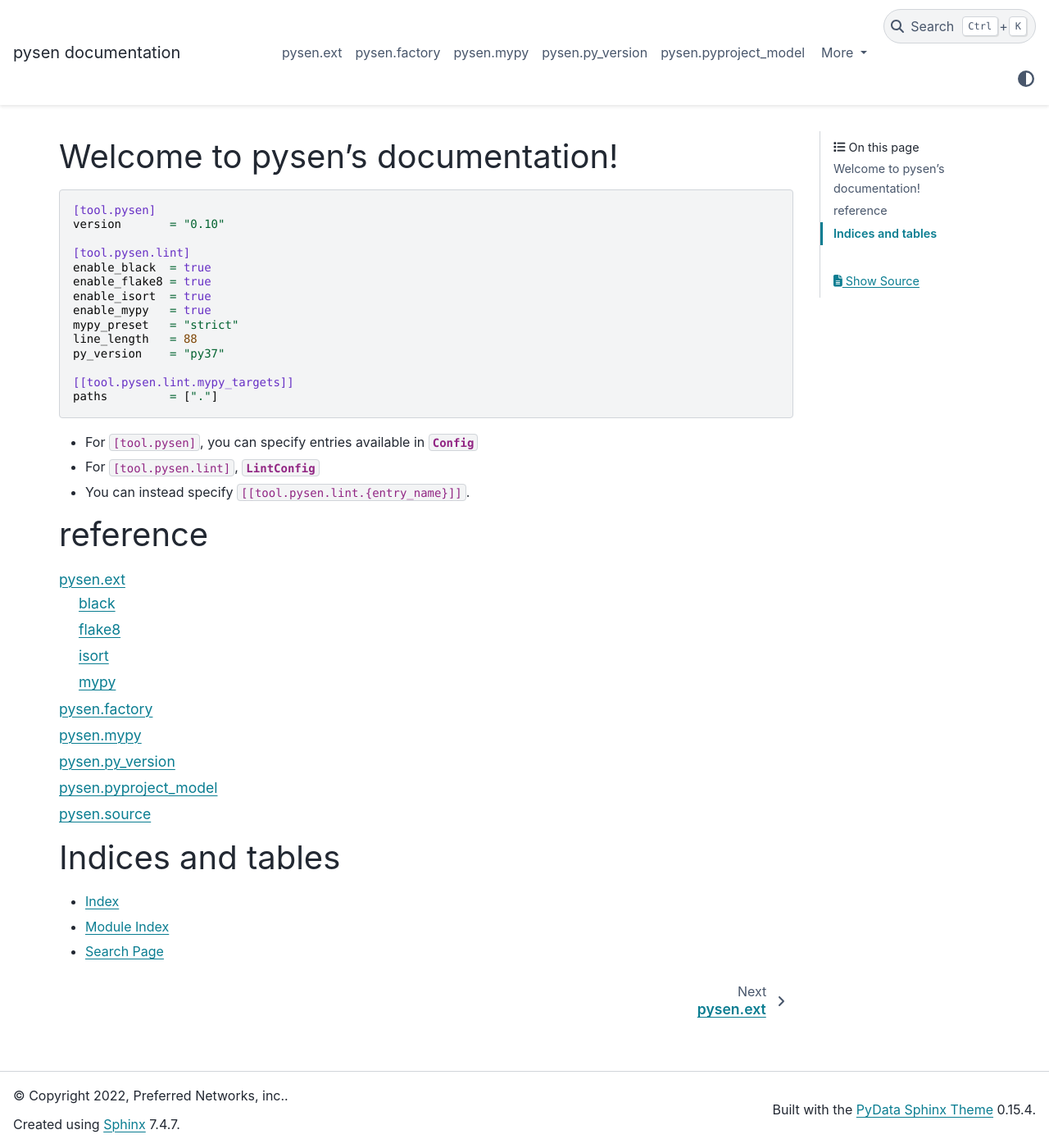
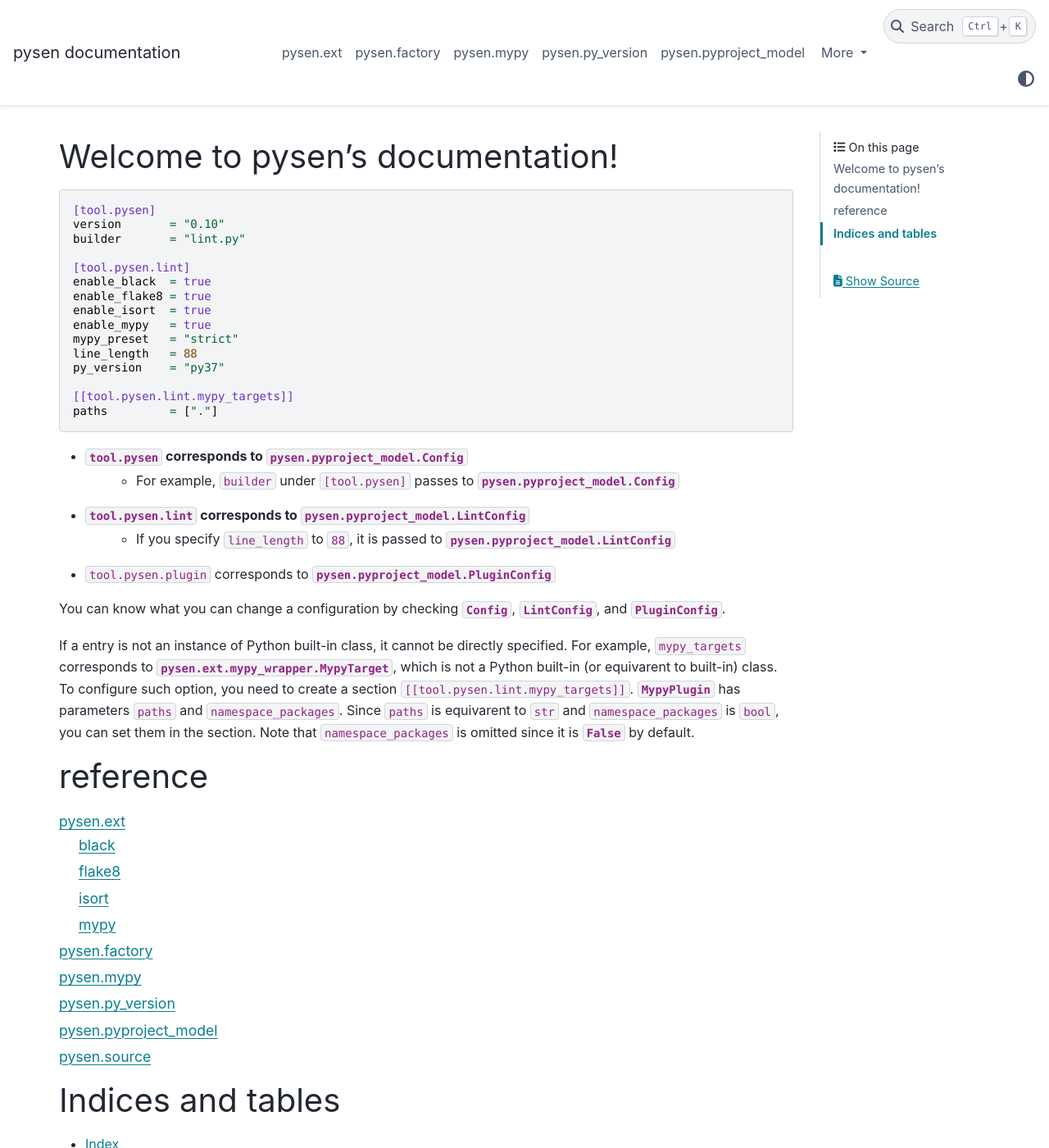
Before and after one commit to pfnet/pysen, a Sphinx documentation site: the page built from docs/source/index.rst, in a window 1280 px wide and 1400 px high. Shown: the whole window at 82% size. Built offline with Sphinx 7.4.7 and the PyData theme 0.15.4, drawn with Linux system fonts in a browser that asks for light colours.

Commit message:
Update how to configure

```diff
--- a/docs/source/index.rst
+++ b/docs/source/index.rst
@@ -10,6 +10,7 @@
 
    [tool.pysen]
    version       = "0.10"
+   builder       = "lint.py"
 
    [tool.pysen.lint]
    enable_black  = true
@@ -24,9 +25,23 @@
    paths         = ["."]
 
 
-- For ``[tool.pysen]``, you can specify entries available in :class:`~pysen.pyproject_model.Config`
-- For ``[tool.pysen.lint]``, :class:`~pysen.pyproject_model.LintConfig`
-- You can instead specify ``[[tool.pysen.lint.{entry_name}]]``.
+- ``tool.pysen`` corresponds to :class:`pysen.pyproject_model.Config`
+   - For example, ``builder`` under ``[tool.pysen]`` passes to :class:`pysen.pyproject_model.Config`
+
+- ``tool.pysen.lint`` corresponds to :class:`pysen.pyproject_model.LintConfig`
+   - If you specify ``line_length`` to ``88``, it is passed to :class:`pysen.pyproject_model.LintConfig`
+
+- ``tool.pysen.plugin`` corresponds to :class:`pysen.pyproject_model.PluginConfig`
+
+You can know what you can change a configuration by checking :class:`~pysen.pyproject_model.Config`,
+:class:`~pysen.pyproject_model.LintConfig`, and :class:`~pysen.pyproject_model.PluginConfig`.
+
+If a entry is not an instance of Python built-in class, it cannot be directly specified.
+For example, ``mypy_targets`` corresponds to :class:`pysen.ext.mypy_wrapper.MypyTarget`, which is not a Python built-in (or equivarent to built-in) class.
+To configure such option, you need to create a section ``[[tool.pysen.lint.mypy_targets]]``.
+:class:`~pysen.ext.mypy_wrapper.MypyPlugin` has parameters ``paths`` and ``namespace_packages``.
+Since ``paths`` is equivarent to ``str`` and ``namespace_packages`` is ``bool``, you can set them in the section.
+Note that ``namespace_packages`` is omitted since it is :obj:`False` by default.
 
 
 reference
```
